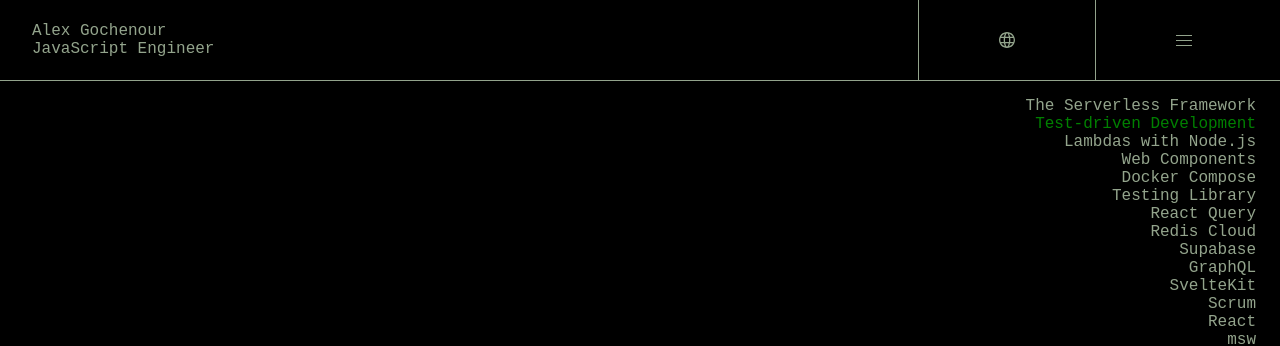
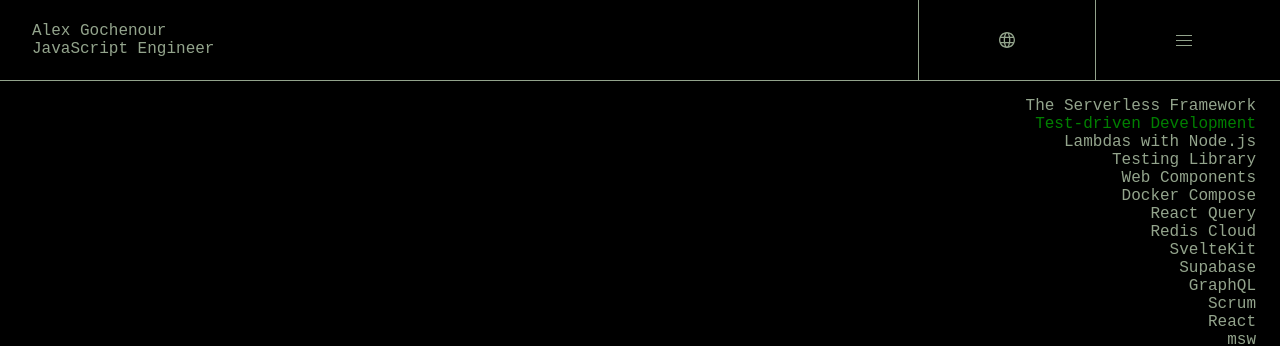
Before and after one commit to chunyukuo88/portfolio2, a React (Create React App) app: page / in a window 1280 px wide. Shown: the top 346 px of the page. Built offline with nearby package versions, Linux system fonts and the light colour scheme; what aws-amplify would draw is missing.

Commit message:
Aesthetic improvements.

```diff
--- a/src/components/PrimaryContent/Skills/Skills.jsx
+++ b/src/components/PrimaryContent/Skills/Skills.jsx
@@ -13,14 +13,14 @@ export function Skills(props) {
       <li>The Serverless Framework</li>
       <li>{strings.techSkillsTDD[language]}</li>
       <li>Lambdas with Node.js</li>
+      <li>Testing Library</li>
       <li>Web Components</li>
       <li>Docker Compose</li>
-      <li>Testing Library</li>
       <li>React Query</li>
       <li>Redis Cloud</li>
+      <li>SvelteKit</li>
       <li>Supabase</li>
       <li>GraphQL</li>
-      <li>SvelteKit</li>
       <li>Scrum</li>
       <li>React</li>
       <li>msw</li>
```
